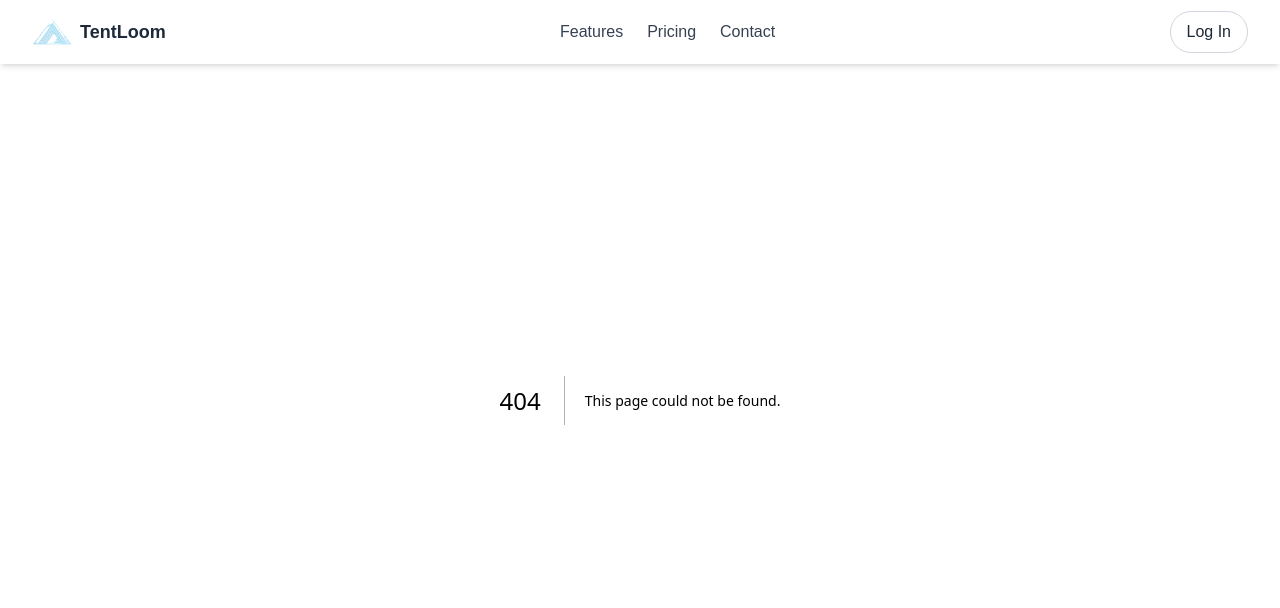
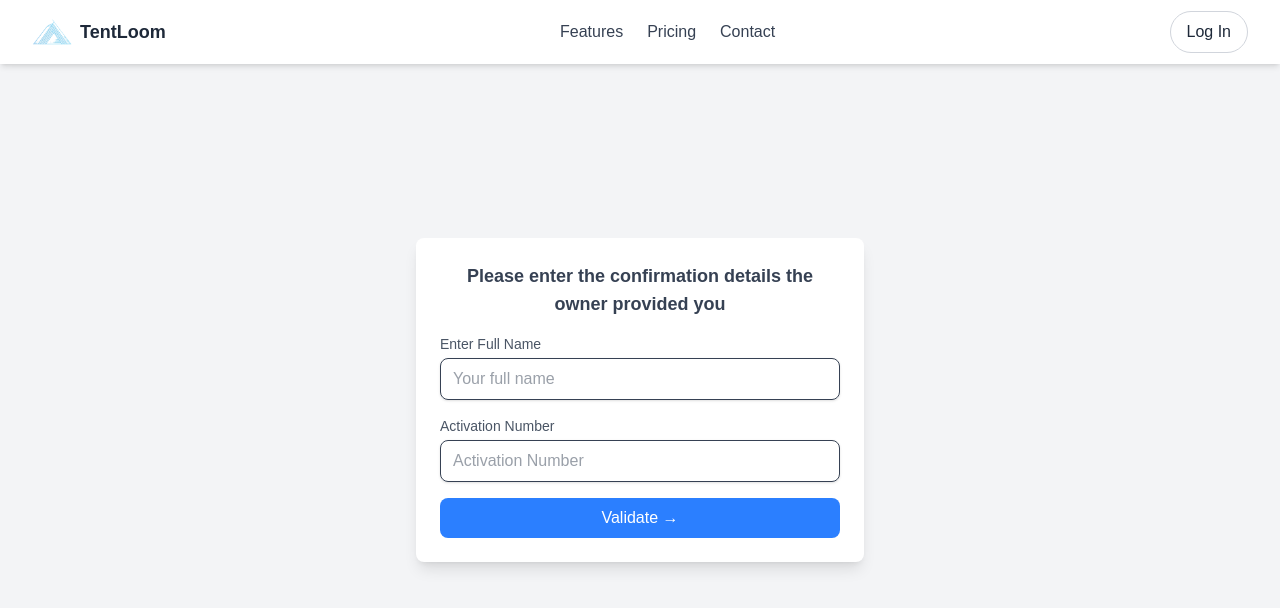
Before and after one commit to adnanfrd/Tenants-Transaction-System, a Next.js app: page /validate in a window 1280 px wide. Before the commit this address had no page. Shown: the top 608 px of the page. Built offline with nearby package versions, Linux system fonts and the light colour scheme.

Commit message:
validation form

```diff
--- /dev/null
+++ b/src/app/validate/page.tsx
@@ -0,0 +1,12 @@
+import ValidateForm from '@/components/ValidateForm'
+import React from 'react'
+
+const page = () => {
+  return (
+    <div>
+        <ValidateForm/>
+    </div>
+  )
+}
+
+export default page
--- a/src/components/SignUp.tsx
+++ b/src/components/SignUp.tsx
@@ -97,10 +97,9 @@ const Signup = () => {
           </div>
 
           <button
-            type="submit"
             className="w-full bg-[#5f8eff] text-white p-3 rounded-full shadow-md cursor-pointer hover:bg-[#4c7dff] transition flex items-center justify-center gap-2"
           >
-            Sign Up →
+           <Link href="/validate"> Sign Up →</Link>
           </button>
         </form>
         <p className="text-center text-sm text-gray-600 mt-4">
--- /dev/null
+++ b/src/components/ValidateForm.tsx
@@ -0,0 +1,58 @@
+'use client';
+
+import { useState } from "react";
+
+export default function ValidateForm() {
+    const [fullName, setFullName] = useState<string>("");
+    const [activationNumber, setActivationNumber] = useState<string>("");
+
+    const handleSubmit = (e: React.FormEvent<HTMLFormElement>) => {
+        e.preventDefault();
+        console.log("Full Name:", fullName);
+        console.log("Activation Number:", activationNumber);
+    };
+
+    return (
+        <div className="flex min-h-screen items-center justify-center bg-gray-100 p-4">
+            <div className="w-full max-w-md rounded-lg bg-white p-6 shadow-lg">
+                <h2 className="mb-4 text-center text-lg font-semibold text-gray-700">
+                    Please enter the confirmation details the owner provided you
+                </h2>
+                <form onSubmit={handleSubmit} className="space-y-4">
+                    <div>
+                        <label className="block text-sm font-medium text-gray-600">
+                            Enter Full Name
+                        </label>
+                        <input
+                            type="text"
+                            className="mt-1 w-full rounded-lg border px-3 py-2 text-gray-700 shadow-sm focus:border-blue-500 focus:outline-none focus:ring"
+                            placeholder="Your full name"
+                            value={fullName}
+                            onChange={(e) => setFullName(e.target.value)}
+                            required
+                        />
+                    </div>
+                    <div>
+                        <label className="block text-sm font-medium text-gray-600">
+                            Activation Number
+                        </label>
+                        <input
+                            type="text"
+                            className="mt-1 w-full rounded-lg border px-3 py-2 text-gray-700 shadow-sm focus:border-blue-500 focus:outline-none focus:ring"
+                            placeholder="Activation Number"
+                            value={activationNumber}
+                            onChange={(e) => setActivationNumber(e.target.value)}
+                            required
+                        />
+                    </div>
+                    <button
+                        type="submit"
+                        className="w-full rounded-lg bg-blue-500 px-4 py-2 text-white transition hover:bg-blue-600 focus:outline-none focus:ring focus:ring-blue-300"
+                    >
+                        Validate →
+                    </button>
+                </form>
+            </div>
+        </div>
+    );
+}
```
